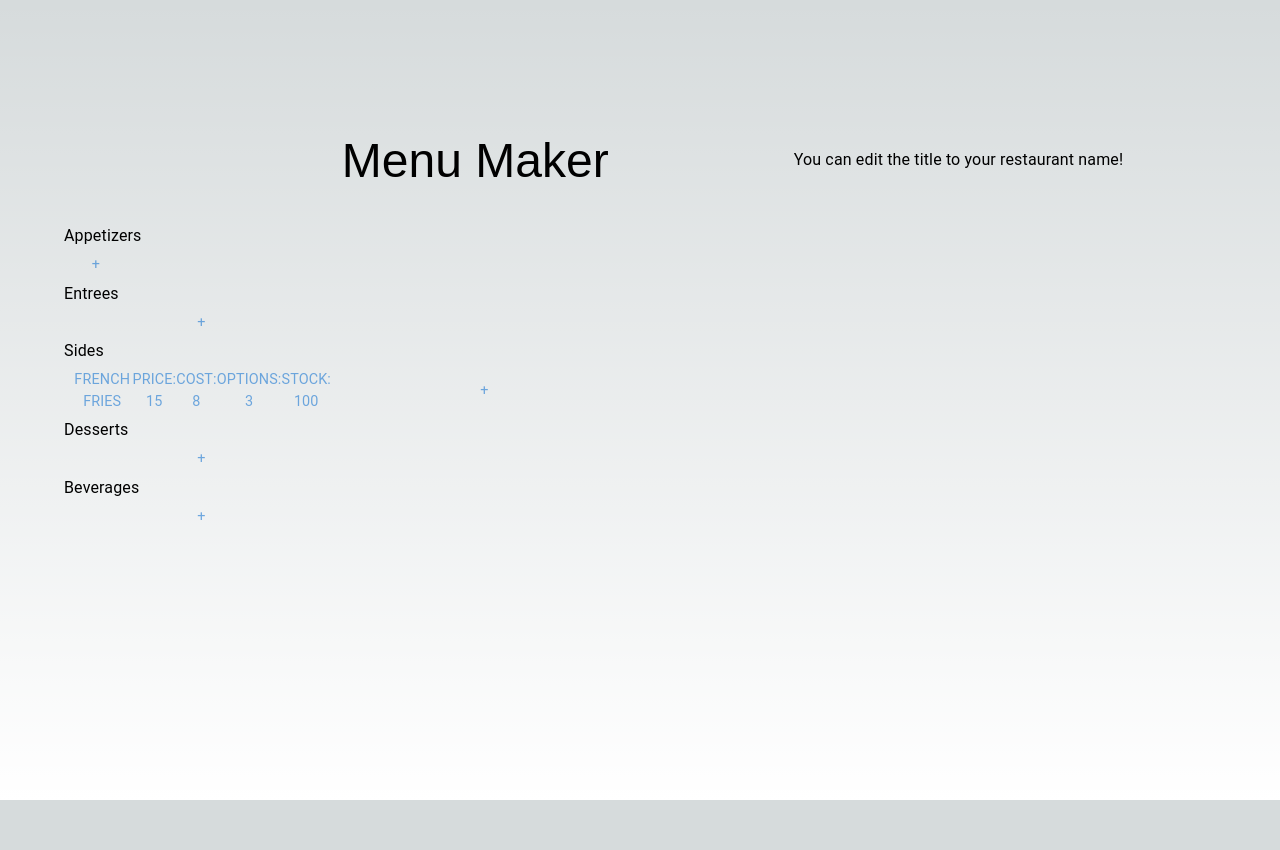
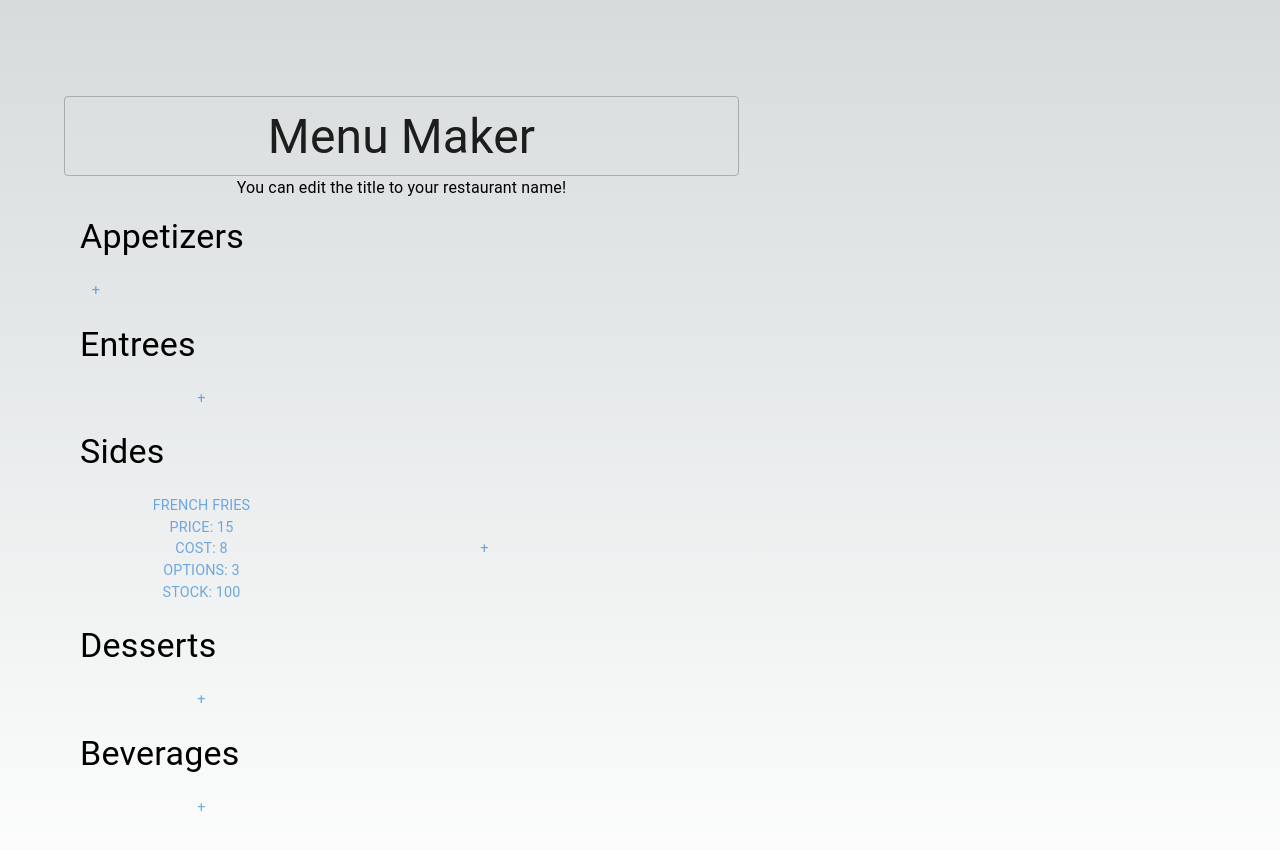
Before and after one commit to ponkeeto/menu-maker, a Next.js app: page / in a window 1280 px wide. Shown: the top 850 px of the page. Before the commit the page ends 800 px from the top, so only its background shows below. Built offline with nearby package versions, Linux system fonts and the light colour scheme.

Commit message:
update types use mui components

```diff
--- a/src/app/page.module.css
+++ b/src/app/page.module.css
@@ -48,6 +48,8 @@
 }
 
 .card {
+  display: flex;
+  flex-direction: column;
   padding: 1rem 1.2rem;
   border-radius: var(--border-radius);
   transition: background 200ms, border 200ms;
--- a/src/app/page.tsx
+++ b/src/app/page.tsx
@@ -6,27 +6,37 @@ export default function Home() {
   return (
     <Container className={styles.main}>
       <Title />
-      <Typography>Appetizers</Typography>
+      <Typography variant="h4" gutterBottom margin={2}>
+        Appetizers
+      </Typography>
       <Grid container className={styles.grid}>
         <Cards category="appetizer" />
         <AddItem category="appetizer" />
       </Grid>
-      <Typography>Entrees</Typography>
+      <Typography variant="h4" gutterBottom margin={2}>
+        Entrees
+      </Typography>
       <Grid className={styles.grid}>
         <Cards category="entree" />
         <AddItem category="entree" />
       </Grid>
-      <Typography>Sides</Typography>
+      <Typography variant="h4" gutterBottom margin={2}>
+        Sides
+      </Typography>
       <Grid className={styles.grid}>
         <Cards category="side" />
         <AddItem category="side" />
       </Grid>
-      <Typography>Desserts</Typography>
+      <Typography variant="h4" gutterBottom margin={2}>
+        Desserts
+      </Typography>
       <Grid className={styles.grid}>
         <Cards category="dessert" />
         <AddItem category="dessert" />
       </Grid>
-      <Typography>Beverages</Typography>
+      <Typography variant="h4" gutterBottom margin={2}>
+        Beverages
+      </Typography>
       <Grid className={styles.grid}>
         <Cards category="beverage" />
         <AddItem category="beverage" />
--- a/src/components/title.tsx
+++ b/src/components/title.tsx
@@ -1,22 +1,22 @@
-'use client'
-import styles from '../app/page.module.css'
-import { useAppSelector, useAppDispatch } from '@/redux/hooks';
-import { changeTitle } from '@/redux/slices/titleSlice';
-import { Grid, Typography } from '@mui/material';
+"use client";
+import styles from "../app/page.module.css";
+import { useAppSelector, useAppDispatch } from "@/redux/hooks";
+import { changeTitle } from "@/redux/slices/titleSlice";
+import { FormControl, TextField, Typography } from "@mui/material";
 
 export const Title = () => {
   const { title } = useAppSelector((state) => state.title);
   const dispatch = useAppDispatch();
 
   return (
-    <Grid container className={styles.center}>
-      <input
-        type='text'
+    <FormControl className={styles.center}>
+      <TextField
+        variant="outlined"
         value={title}
         onChange={(e) => dispatch(changeTitle(e.target.value))}
         className={styles.input}
       />
       <Typography>You can edit the title to your restaurant name!</Typography>
-    </Grid>
+    </FormControl>
   );
 };
--- a/src/lib/types.ts
+++ b/src/lib/types.ts
@@ -19,4 +19,6 @@ export type OpenType = "new" | "edit" | "close";
 
 export interface ToggleState {
   open: OpenType;
+  category?: Category;
+  id?: number | null;
 }
```
